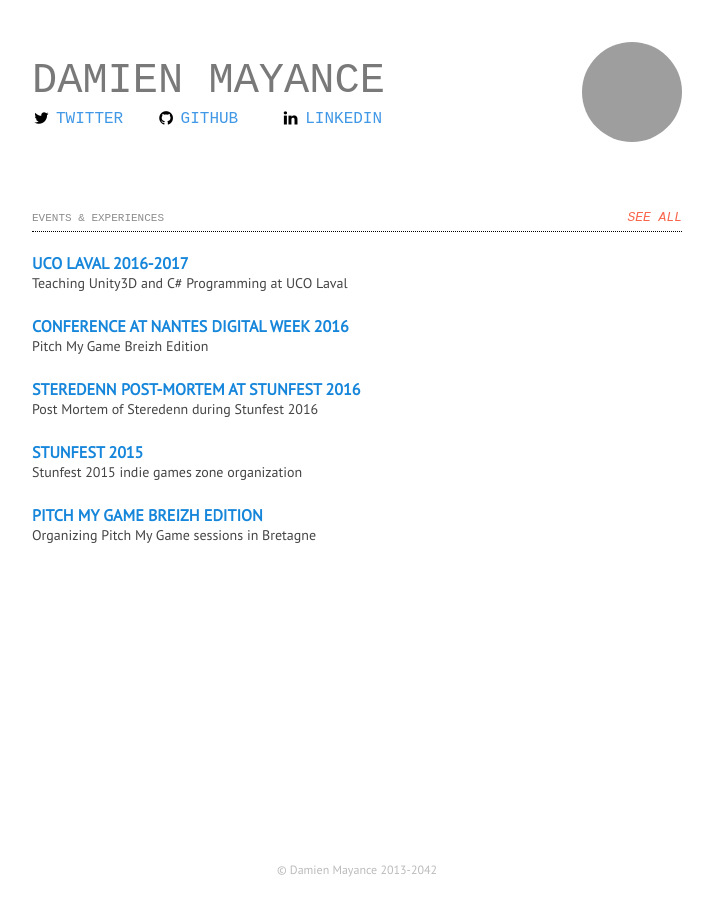
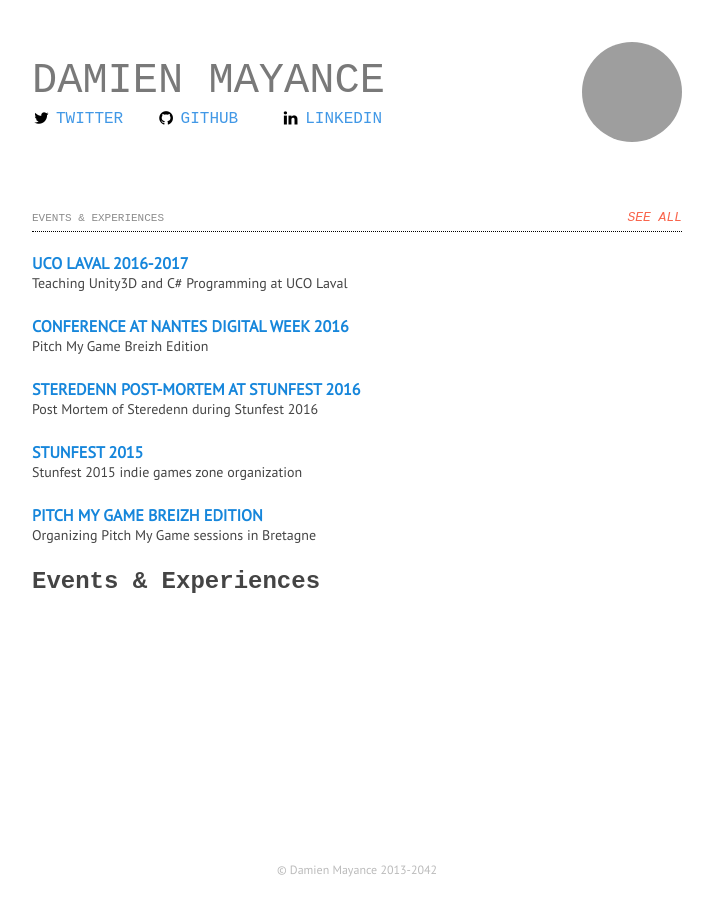
Before and after one commit to valryon/valryon.github.io, a Jekyll site: the page built from events.html, in a window 1280 px wide, cut to the strip 0-900 px from the top of the page. Shown: the whole strip, without its empty margins (283-996 px from the left). Built offline with Jekyll 4.4.1, drawn with Linux system fonts in a browser that asks for light colours; some web fonts are replaced; grey boxes are pictures that could not be loaded.

Commit message:
add title to events

```diff
--- a/events.html
+++ b/events.html
@@ -23,5 +23,7 @@
       </a>
     </div>
     {% endfor %}
+<h2>Events &amp; Experiences</h2>
+
   </div>
 </div>
```
